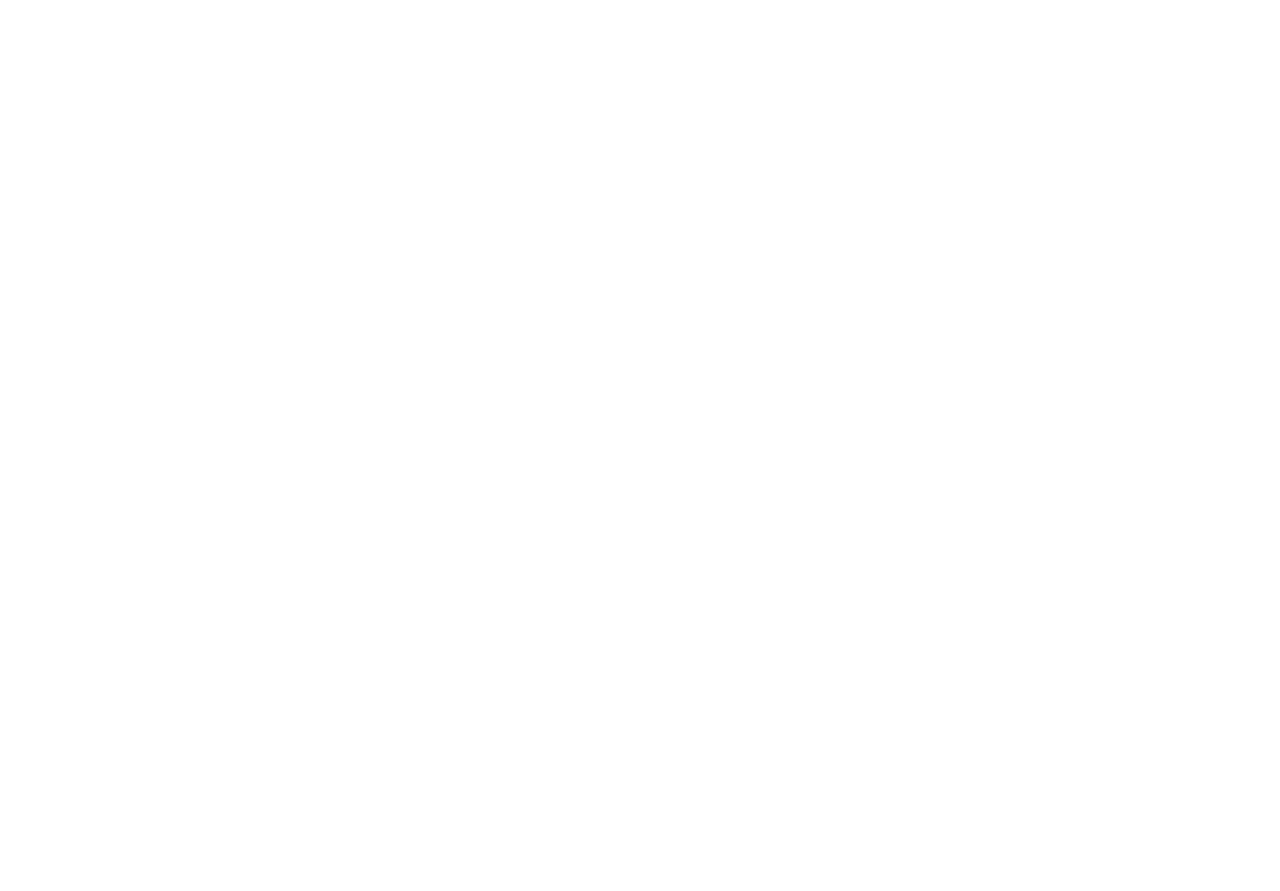
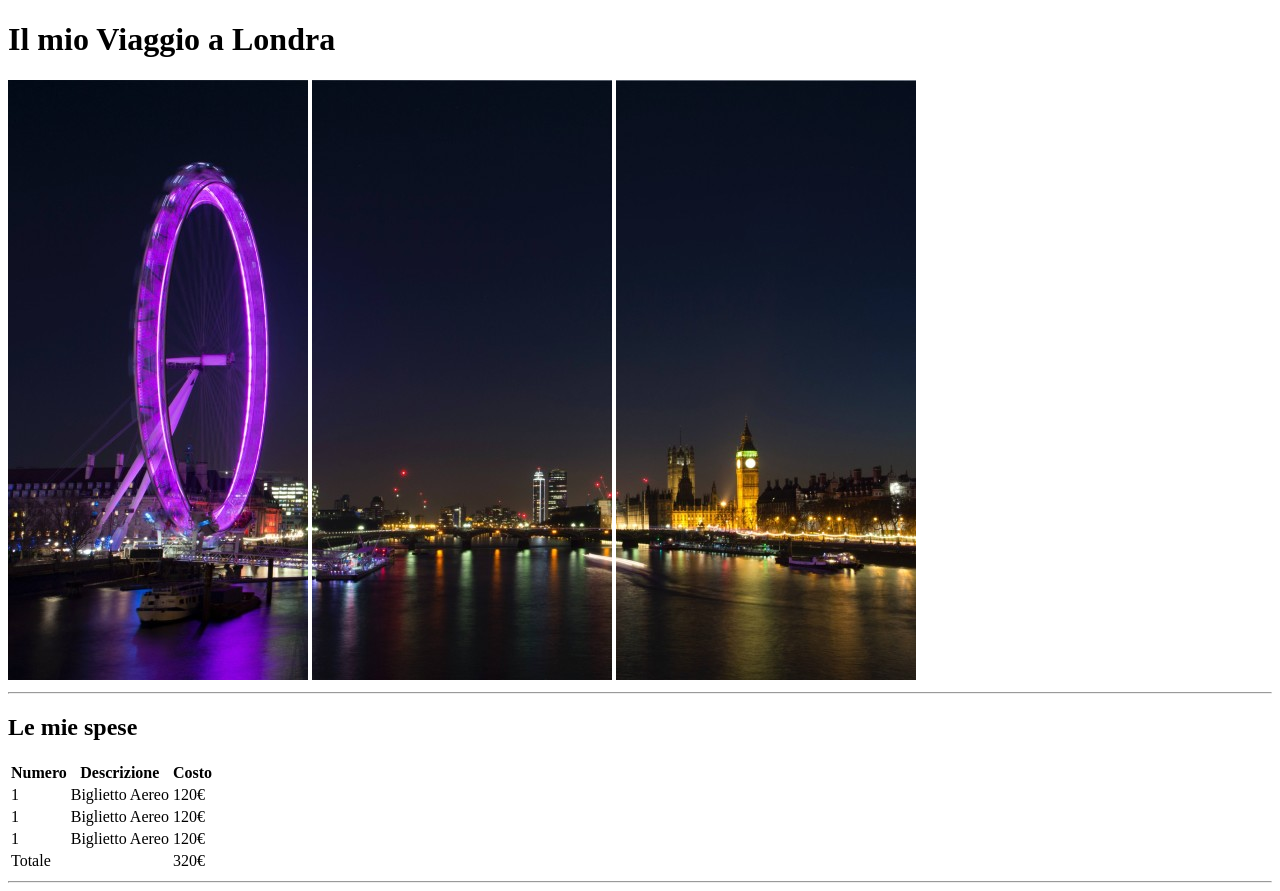
Before and after one commit to manueledigregorio/html-london-trip, a plain HTML site: page index.html in a window 1280 px wide. Before the commit the page ends 800 px from the top, so only its background shows below. Drawn offline with Linux system fonts and the light colour scheme.

Commit message:
first section

```diff
--- a/index.html
+++ b/index.html
@@ -3,11 +3,52 @@
 <head>
     <meta charset='utf-8'>
     <meta http-equiv='X-UA-Compatible' content='IE=edge'>
-    <title>Page Title</title>
+    <title>Il mio Viaggio a Londra</title>
     <meta name='viewport' content='width=device-width, initial-scale=1'>
     <link rel='stylesheet' type='text/css' media='screen' >
 </head>
 <body>
+    <header>
+        <h1>Il mio Viaggio a Londra</h1>
+        <img src="./img/ferris-wheel-1.jpg" alt="ruota panoramica">
+        <img src="./img/ferris-wheel-2.jpg" alt="ruota panoramica">
+        <img src="./img/ferris-wheel-3.jpg" alt="ruota panoramica">
+    </header>
+
+    <main>
+        <section>
+               <hr>
+               <h2>Le mie spese</h2>
+               <table>
+                    <tr>
+                        <th>Numero</th>
+                        <th>Descrizione</th>
+                        <th>Costo</th>
+                    </tr>
+                    <tr>
+                        <td>1</td>
+                        <td>Biglietto Aereo</td>
+                        <td>120&euro;</td>
+                    </tr>
+                    <tr>
+                        <td>1</td>
+                        <td>Biglietto Aereo</td>
+                        <td>120&euro;</td>
+                    </tr>
+                    <tr>
+                        <td>1</td>
+                        <td>Biglietto Aereo</td>
+                        <td>120&euro;</td>
+                    </tr>
+                    <tr>
+                        <td>Totale</td>
+                        <td></td>
+                        <td>320&euro;</td>
+                    </tr>
+               </table>
+               <hr>
+        </section>
+    </main>
 
 </body>
 </html>
```
